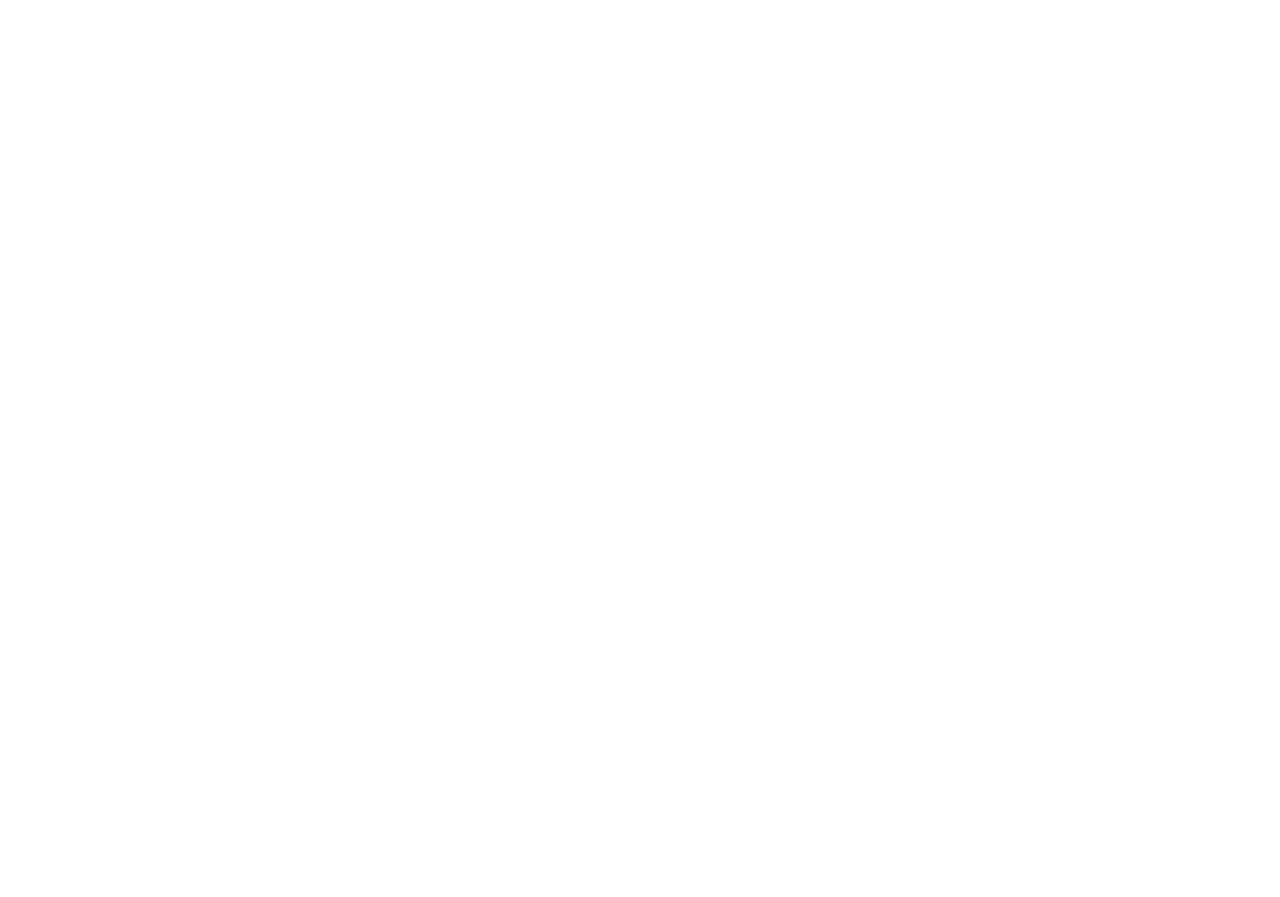
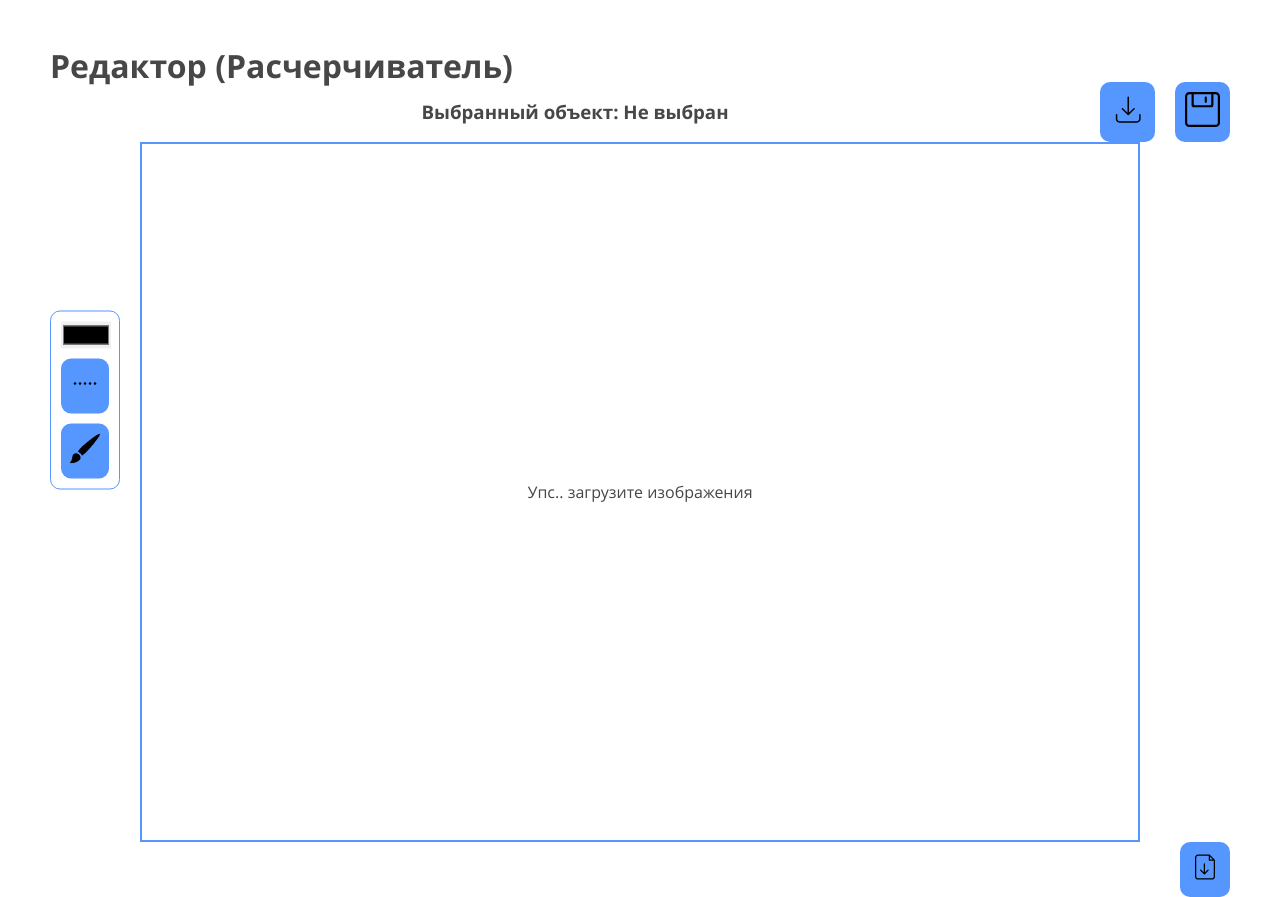
Before and after one commit to goriori/tracer, a Vue app: page /editor/svg in a window 1280 px wide. Before the commit this address had no page. Before the commit the page ends 800 px from the top, so only its background shows below. Built offline with nearby package versions, Linux system fonts and the light colour scheme.

Commit message:
feat: - init page EDITOR SVG
change!:
- change name pages
- change main page where that routing for pages.

```diff
--- a/src/actions/download/download-svg/download-svg-action.vue
+++ b/src/actions/download/download-svg/download-svg-action.vue
@@ -23,7 +23,6 @@
       const svgElement = convertToDomElement(svgText, 'image/svg+xml')
       for (const node of svgElement.children) {
         const isRectElement = node.tagName === 'rect'
-        console.log(node)
         if (isRectElement) {
           const nameValue = `OBJECT_${Math.floor(Math.random() * 100000)}`
           node.setAttribute('name', nameValue)
--- a/src/entities/coordinator/index.js
+++ b/src/entities/coordinator/index.js
@@ -32,7 +32,6 @@
     }
 
     getCoordinateAll() {
-        console.log(this.coordinates)
         return this.coordinates
     }
 
--- a/src/entities/echart/index.js
+++ b/src/entities/echart/index.js
@@ -108,7 +108,6 @@
 
     render() {
         console.log('render')
-        console.log(this.options)
         this.chart.setOption(this.options);
     }
 
@@ -119,7 +118,6 @@
     }
 
     addRegion(region) {
-        console.log(this.regions)
         this.regions.push(region)
         this.options.geo.regions = this.regions
         this.render()
--- /dev/null
+++ b/src/pages/EditorSVG.vue
@@ -0,0 +1,208 @@
+<script setup>
+import {onMounted, ref} from 'vue'
+import {useBrashStore} from "@/store/brashStore.js";
+import {useTracerStore} from "@/store/tracerStore.js";
+import {useCoordinatorStore} from "@/store/coordinatorStore.js";
+import {useRegionStore} from "@/store/regionStore.js";
+import {useApplicationStore} from "@/store/applicationStore.js";
+import {useStateStore} from "@/store/stateStore.js";
+import {EChart} from "@/entities/echart/index.js";
+import {Region} from "@/entities/region/index.js";
+import Header from "@/components/header/header.vue";
+import Footer from "@/components/footer/footer.vue";
+import Aside from "@/components/aside/aside.vue";
+import Modals from "@/components/modals/modals.vue";
+
+const stateStore = useStateStore()
+const applicationStore = useApplicationStore()
+const brushStore = useBrashStore()
+const regionStore = useRegionStore()
+const tracerStore = useTracerStore()
+const coordinatorStore = useCoordinatorStore()
+const targetTracerElement = ref(null)
+const targetSvgElement = ref(null)
+const chart = ref(null)
+
+const appEvents = {
+  download_map: () => initChart(),
+  download_json: () => initChart(),
+  start_drawing: () => targetTracerElement.value.addEventListener('click', eventTargetElementHandler),
+  stop_drawing: () => targetTracerElement.value.removeEventListener('click', eventTargetElementHandler),
+  change_brush_color: () => {
+    setBrushColor()
+    coordinatorStore.setOptionCoordinate(regionStore.getTargetRegion().name, {color: brushStore.getColor()})
+  },
+  clear_all: () => clearChart(),
+  save_all: () => console.log('save all'),
+  change_brush: () => setBrush(),
+  change_state_editor: () => {
+    console.log('change state editor')
+  }
+}
+
+const modalEvents = {
+  confirm_delete: () => deleteRoute(),
+  cancel_delete: () => stateStore.toggleModal('delete_route')
+}
+
+
+const eventTargetElementHandler = (event) => {
+  const listenerHandlers = {
+    click: (event) => onClick(event)
+  }
+  if (event.type in listenerHandlers) return listenerHandlers[event.type](event)
+}
+
+const onUpdate = (type) => {
+  if (type in appEvents) appEvents[type]()
+}
+
+const onModalUpdate = (type) => {
+  if (type in modalEvents) modalEvents[type]()
+}
+
+const initChart = () => {
+  const map = applicationStore.getMapSvg()
+  chart.value.init()
+  chart.value.registerMap(map.name, map.mapSvgText)
+  chart.value.setRegions(regionStore.getRegions())
+  chart.value.on('click', chartObjectClick)
+}
+
+const chartObjectClick = (event) => {
+  const objectTypeEvents = {
+    geo: (event) => geoObjectHandler(event),
+    series: (event) => seriesObjectHandler(event)
+  }
+  if (event.componentType in objectTypeEvents) objectTypeEvents[event.componentType](event)
+}
+
+const geoObjectHandler = (event) => {
+  if (!event.region) return false
+  const region = new Region(event.region.name)
+  const coordinatesRegion = coordinatorStore.getCoordinates(region.name)
+  const coordinateOption = coordinatorStore.getCoordinateOption(region.name)
+  if (coordinatesRegion && coordinatesRegion.length > 2) loadCoordinatesRegion(region, coordinatesRegion, coordinateOption)
+  else loadCoordinatesClick(region, event)
+}
+
+const loadCoordinatesRegion = (region, coordinatesRegion, coordinateOption) => {
+  chart.value.setCoordinates(coordinatesRegion)
+  chart.value.changeBrushColor(coordinateOption.color)
+  regionStore.setRegion(region)
+}
+
+const loadCoordinatesClick = (region, event) => {
+  const {offsetX, offsetY} = event.event
+  const coordinateRegion = [offsetX, offsetY]
+  const [x, y] = chart.value.computedCoordinatesFromPixel(coordinateRegion)
+  const haveStartPosition = coordinatorStore.getCoordinates(region.name)
+  const startCoordinates = [[x, y], [x + 1, y + 1]]
+  if (!haveStartPosition || haveStartPosition.length === 0) {
+    startCoordinates.forEach(coordinate => coordinatorStore.addCoordinate(region.name, coordinate))
+  }
+  regionStore.setRegion(region)
+  chart.value.setCoordinates(startCoordinates)
+}
+
+const seriesObjectHandler = (event) => {
+  if (event.componentSubType !== 'lines') return false
+  stateStore.toggleModal('delete_route')
+}
+
+const deleteRoute = () => {
+  const targetRegion = regionStore.getTargetRegion()
+  coordinatorStore.deleteCoordinatesObject(targetRegion.name)
+  stateStore.toggleModal('delete_route')
+  chart.value.setCoordinates(coordinatorStore.getCoordinates(targetRegion.name))
+}
+
+const clearChart = () => chart.value.setCoordinates([[0, 0], [0, 0]])
+
+const onClick = (event) => {
+  const targetRegion = regionStore.getTargetRegion()
+  if (!targetRegion.name) return false
+  if (!tracerStore.getStateTracer()) tracerStore.start()
+  const convertedCoordinates = chart.value.computedCoordinatesFromPixel([event.offsetX, event.offsetY])
+  coordinatorStore.addCoordinate(targetRegion.name, convertedCoordinates)
+  tracerStore.draw('point', targetRegion, convertedCoordinates)
+  chart.value.addCoordinates(convertedCoordinates)
+}
+
+const setBrush = () => chart.value.changeBrush(brushStore.getBrush())
+
+const setBrushColor = () => chart.value.changeBrushColor(brushStore.getColor())
+
+const initKeypressEvents = () => {
+  const keys = {
+    '\x1A': () => {
+      if (tracerStore.getHistory().length === 0) return false
+      const lastHistory = tracerStore.backStep()
+      chart.value.removeLastCoordinates()
+    }
+  }
+  window.addEventListener('keypress', (event) => {
+    if (event.key in keys) keys[event.key]()
+  })
+}
+
+onMounted(async () => {
+  if (targetTracerElement.value) chart.value = new EChart(targetTracerElement.value)
+  tracerStore.init()
+  coordinatorStore.init()
+  brushStore.init()
+  initKeypressEvents()
+})
+
+</script>
+<template>
+  <div class="page">
+    <Modals @event-update="onModalUpdate"/>
+    <h1>Редактор (Расчерчиватель)</h1>
+    <Header @event-update="onUpdate"/>
+    <Aside @event-update="onUpdate"/>
+    <div class="tracer" id="tracer" ref="targetTracerElement">
+      <p v-if="!applicationStore.svgMap">Упс.. загрузите изображения</p>
+    </div>
+    <!--    <div  class="svg_editor" id="svg_editor"-->
+    <!--         :ref="targetSvgElement">-->
+    <!--      <p v-if="!applicationStore.svgMap">svg editor</p>-->
+    <!--    </div>-->
+    <Footer @event-update="onUpdate"/>
+  </div>
+</template>
+
+<style scoped lang="scss">
+
+
+aside {
+  position: fixed;
+  top: 50%;
+  border-radius: 10px;
+  padding: 10px;
+  border: 1px solid #5696ff;
+  max-width: 70px;
+  display: flex;
+  flex-direction: column;
+  gap: 10px;
+  transform: translate(0, -50%);
+  z-index: 100;
+  transition: 0.3s all ease-in-out;
+}
+
+.action {
+  max-width: 50px;
+}
+
+.tracer, .svg_editor {
+  width: 100%;
+  height: 100%;
+  max-width: 1000px;
+  max-height: 700px;
+  margin: 0 auto;
+  border: 2px solid #5696ff;
+  display: flex;
+  justify-content: center;
+  align-items: center;
+}
+</style>
--- a/src/pages/Main.vue
+++ b/src/pages/Main.vue
@@ -1,16 +1,18 @@
 <script setup>
-import {onMounted} from 'vue'
 import {useRouter} from "vue-router";
 
 const router = useRouter()
 
-onMounted(async () => {
-  await router.push('/editor')
-})
+
 </script>
 <template>
   <div class="page">
-    <div class="tracer" id="tracer" ref="tracerRef" @click="onClick"></div>
+    <section class="navigate">
+      <nav>
+        <a href="/editor/map">Editor Map</a>
+        <a href="/editor/svg">Editor SVG</a>
+      </nav>
+    </section>
   </div>
 </template>
 
--- a/src/router/index.js
+++ b/src/router/index.js
@@ -2,7 +2,8 @@
 
 const Main = () => import('@/pages/Main.vue')
 const Download = () => import('@/pages/DownloadSVG.vue')
-const Editor = () => import('@/pages/Editor.vue')
+const EditorMap = () => import('@/pages/EditorMap.vue')
+const EditorSVG = () => import('@/pages/EditorSVG.vue')
 const Ui = () => import('@/pages/Ui.vue')
 const router = createRouter({
     history: createWebHistory(import.meta.env.BASE_URL),
@@ -18,9 +19,14 @@
             component: Download,
         },
         {
-            path: '/editor',
+            path: '/editor/map',
             name: 'editor',
-            component: Editor,
+            component: EditorMap,
+        },
+        {
+            path: '/editor/svg',
+            name: 'editor',
+            component: EditorSVG,
         },
         {
             path: '/ui',
```
Also changed, not shown: src/pages/EditorMap.vue (renamed from src/pages/Editor.vue).
